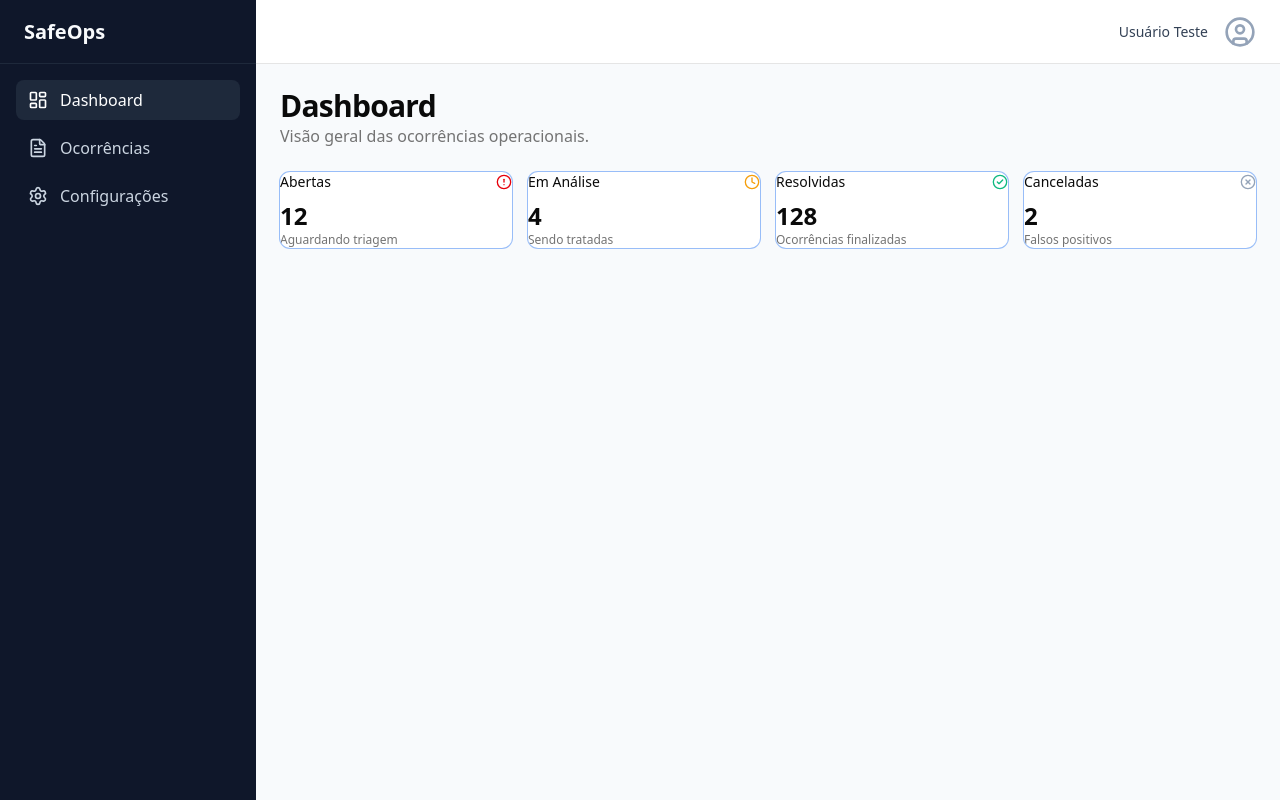
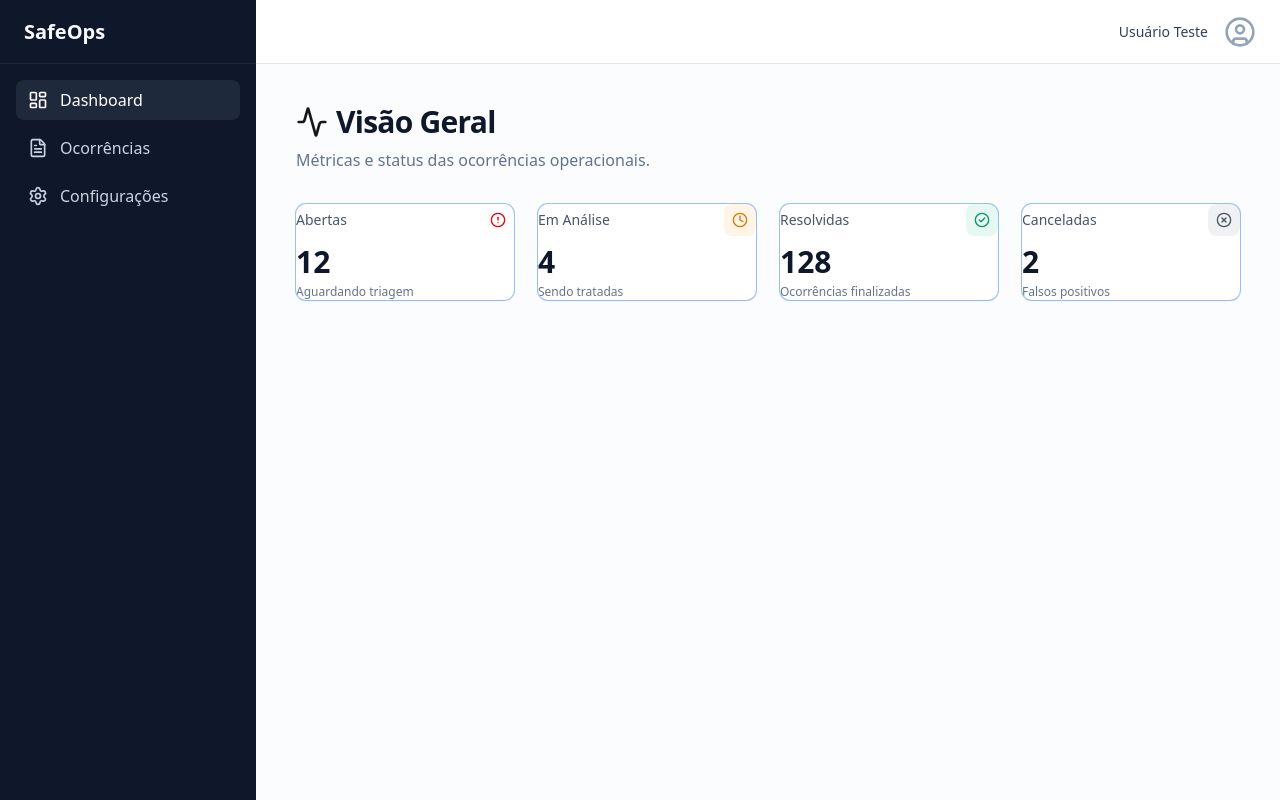
Before and after one commit to VynicyusCandido/safeops, a Next.js app in the folder frontend/: page /dashboard in a window 1280 px wide. Built offline with nearby package versions, Linux system fonts and the light colour scheme.

Commit message:
Versão final do Layout do Login

```diff
--- a/frontend/src/app/(auth)/login/page.tsx
+++ b/frontend/src/app/(auth)/login/page.tsx
@@ -1,29 +1,50 @@
 import { Button } from "@/components/ui/button";
 import { Input } from "@/components/ui/input";
 import { Card, CardHeader, CardTitle, CardDescription, CardContent, CardFooter } from "@/components/ui/card";
+import { ShieldCheck } from "lucide-react";
 
 export default function LoginPage() {
   return (
-    <div className="flex items-center justify-center min-h-screen bg-slate-50">
-      <Card className="w-[400px]">
-        <CardHeader>
-          <CardTitle>SafeOps Login</CardTitle>
-          <CardDescription>Entre com suas credenciais para acessar o sistema.</CardDescription>
+    <div className="flex items-center justify-center min-h-screen bg-slate-100 p-6 sm:p-12">
+      <div className="w-full max-w-2xl flex justify-center">
+        <Card className="w-full max-w-md shadow-xl border-0 ring-0 bg-white">
+          <CardHeader className="space-y-4 text-center p-8 pb-6">
+            <div className="flex justify-center">
+              <div className="bg-primary/10 p-4 rounded-full">
+                <ShieldCheck className="w-10 h-10 text-primary" />
+              </div>
+            </div>
+            <div>
+              <CardTitle className="text-3xl font-bold tracking-tight">SafeOps</CardTitle>
+              <CardDescription className="text-base mt-2">
+                Autentique-se para gerenciar ocorrências
+              </CardDescription>
+            </div>
           </CardHeader>
-        <CardContent className="space-y-4">
+          <CardContent className="space-y-6 p-8 py-2">
             <div className="space-y-2">
-            <label htmlFor="email">Email</label>
-            <Input id="email" type="email" placeholder="nome@empresa.com" />
+              <label htmlFor="email" className="text-sm font-semibold leading-none text-slate-700">
+                E-mail
+              </label>
+              <Input id="email" type="email" placeholder="nome@empresa.com" className="h-12 text-base" />
             </div>
             <div className="space-y-2">
-            <label htmlFor="password">Senha</label>
-            <Input id="password" type="password" />
+              <div className="flex items-center justify-between">
+                <label htmlFor="password" className="text-sm font-semibold leading-none text-slate-700">
+                  Senha
+                </label>
+                <a href="#" className="text-xs text-primary font-medium hover:underline">
+                  Esqueceu a senha?
+                </a>
+              </div>
+              <Input id="password" type="password" className="h-12 text-base" />
             </div>
           </CardContent>
-        <CardFooter>
-          <Button className="w-full">Entrar</Button>
+          <CardFooter className="p-8 pt-6">
+            <Button className="w-full h-12 text-base font-bold shadow-md">Entrar no sistema</Button>
           </CardFooter>
         </Card>
       </div>
+    </div>
   );
 }
--- a/frontend/src/app/dashboard/layout.tsx
+++ b/frontend/src/app/dashboard/layout.tsx
@@ -7,12 +7,14 @@ export default function DashboardLayout({
   children: React.ReactNode;
 }) {
   return (
-    <div className="flex h-screen bg-slate-50 overflow-hidden">
+    <div className="flex h-screen bg-slate-50/50 overflow-hidden">
       <Sidebar />
       <div className="flex flex-col flex-1 overflow-hidden">
         <Header />
-        <main className="flex-1 overflow-y-auto p-6">
-          {children}
+        <main className="flex-1 overflow-y-auto p-4 md:p-8 lg:p-10">
+          <div className="mx-auto max-w-7xl">
+            {children}
+          </div>
         </main>
       </div>
     </div>
--- a/frontend/src/app/dashboard/page.tsx
+++ b/frontend/src/app/dashboard/page.tsx
@@ -1,56 +1,67 @@
 import { Card, CardContent, CardHeader, CardTitle } from "@/components/ui/card";
-import { AlertCircle, CheckCircle2, Clock, XCircle } from "lucide-react";
+import { AlertCircle, CheckCircle2, Clock, XCircle, Activity } from "lucide-react";
 
 export default function DashboardPage() {
   return (
-    <div className="space-y-6">
-      <div>
-        <h1 className="text-3xl font-bold tracking-tight">Dashboard</h1>
-        <p className="text-muted-foreground">Visão geral das ocorrências operacionais.</p>
+    <div className="space-y-8">
+      <div className="flex flex-col gap-2">
+        <h1 className="text-3xl font-bold tracking-tight text-slate-900 flex items-center gap-2">
+          <Activity className="h-8 w-8 text-primary" />
+          Visão Geral
+        </h1>
+        <p className="text-slate-500">Métricas e status das ocorrências operacionais.</p>
       </div>
 
-      <div className="grid gap-4 md:grid-cols-2 lg:grid-cols-4">
-        <Card>
-          <CardHeader className="flex flex-row items-center justify-between space-y-0 pb-2">
-            <CardTitle className="text-sm font-medium">Abertas</CardTitle>
-            <AlertCircle className="h-4 w-4 text-destructive" />
+      <div className="grid gap-6 sm:grid-cols-2 lg:grid-cols-4">
+        <Card className="shadow-sm border-slate-200/60 hover:shadow-md transition-shadow">
+          <CardHeader className="flex flex-row items-center justify-between pb-2">
+            <CardTitle className="text-sm font-medium text-slate-600">Abertas</CardTitle>
+            <div className="bg-destructive/10 p-2 rounded-md">
+              <AlertCircle className="h-4 w-4 text-destructive" />
+            </div>
           </CardHeader>
           <CardContent>
-            <div className="text-2xl font-bold">12</div>
-            <p className="text-xs text-muted-foreground">Aguardando triagem</p>
+            <div className="text-3xl font-bold text-slate-900">12</div>
+            <p className="text-xs text-slate-500 mt-1">Aguardando triagem</p>
           </CardContent>
         </Card>
 
-        <Card>
-          <CardHeader className="flex flex-row items-center justify-between space-y-0 pb-2">
-            <CardTitle className="text-sm font-medium">Em Análise</CardTitle>
-            <Clock className="h-4 w-4 text-amber-500" />
+        <Card className="shadow-sm border-slate-200/60 hover:shadow-md transition-shadow">
+          <CardHeader className="flex flex-row items-center justify-between pb-2">
+            <CardTitle className="text-sm font-medium text-slate-600">Em Análise</CardTitle>
+            <div className="bg-amber-500/10 p-2 rounded-md">
+              <Clock className="h-4 w-4 text-amber-600" />
+            </div>
           </CardHeader>
           <CardContent>
-            <div className="text-2xl font-bold">4</div>
-            <p className="text-xs text-muted-foreground">Sendo tratadas</p>
+            <div className="text-3xl font-bold text-slate-900">4</div>
+            <p className="text-xs text-slate-500 mt-1">Sendo tratadas</p>
           </CardContent>
         </Card>
 
-        <Card>
-          <CardHeader className="flex flex-row items-center justify-between space-y-0 pb-2">
-            <CardTitle className="text-sm font-medium">Resolvidas</CardTitle>
-            <CheckCircle2 className="h-4 w-4 text-emerald-500" />
+        <Card className="shadow-sm border-slate-200/60 hover:shadow-md transition-shadow">
+          <CardHeader className="flex flex-row items-center justify-between pb-2">
+            <CardTitle className="text-sm font-medium text-slate-600">Resolvidas</CardTitle>
+            <div className="bg-emerald-500/10 p-2 rounded-md">
+              <CheckCircle2 className="h-4 w-4 text-emerald-600" />
+            </div>
           </CardHeader>
           <CardContent>
-            <div className="text-2xl font-bold">128</div>
-            <p className="text-xs text-muted-foreground">Ocorrências finalizadas</p>
+            <div className="text-3xl font-bold text-slate-900">128</div>
+            <p className="text-xs text-slate-500 mt-1">Ocorrências finalizadas</p>
           </CardContent>
         </Card>
 
-        <Card>
-          <CardHeader className="flex flex-row items-center justify-between space-y-0 pb-2">
-            <CardTitle className="text-sm font-medium">Canceladas</CardTitle>
-            <XCircle className="h-4 w-4 text-slate-400" />
+        <Card className="shadow-sm border-slate-200/60 hover:shadow-md transition-shadow">
+          <CardHeader className="flex flex-row items-center justify-between pb-2">
+            <CardTitle className="text-sm font-medium text-slate-600">Canceladas</CardTitle>
+            <div className="bg-slate-500/10 p-2 rounded-md">
+              <XCircle className="h-4 w-4 text-slate-600" />
+            </div>
           </CardHeader>
           <CardContent>
-            <div className="text-2xl font-bold">2</div>
-            <p className="text-xs text-muted-foreground">Falsos positivos</p>
+            <div className="text-3xl font-bold text-slate-900">2</div>
+            <p className="text-xs text-slate-500 mt-1">Falsos positivos</p>
           </CardContent>
         </Card>
       </div>
```
Also changed, not shown: 1 other file (tests, documents, lock files or other folders). Lines whose indentation alone changed are shown as unchanged.
